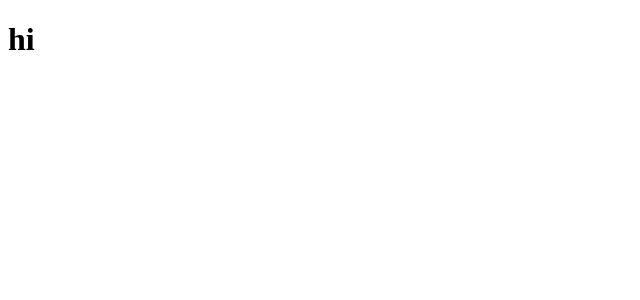
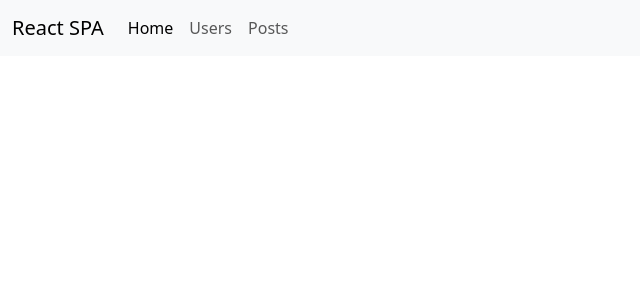
Before and after one commit to HamidEidy/React-spa, a React (Create React App) app: page / in a window 1280 px wide. Shown: the top 300 px of the page, without its empty margins (0-640 px from the left). Built offline with nearby package versions, Linux system fonts and the light colour scheme.

Commit message:
add bootstrap and create header

```diff
--- a/package.json
+++ b/package.json
@@ -6,8 +6,10 @@
     "@testing-library/jest-dom": "^5.17.0",
     "@testing-library/react": "^13.4.0",
     "@testing-library/user-event": "^13.5.0",
+    "bootstrap": "^5.3.2",
     "react": "^18.2.0",
     "react-dom": "^18.2.0",
+    "react-router-dom": "^6.21.2",
     "react-scripts": "5.0.1",
     "web-vitals": "^2.1.4"
   },
--- a/src/App.js
+++ b/src/App.js
@@ -1,6 +1,14 @@
+import Header from './components/Header';
+import { BrowserRouter, Routes, Route } from 'react-router-dom';
 function App() {
   return (
-<h1>hi</h1>
+    <BrowserRouter>
+        <Header />
+    <Routes>
+      <Route />
+    </Routes>
+    </BrowserRouter>
+
   );
 }
 
--- /dev/null
+++ b/src/components/Header.js
@@ -0,0 +1,28 @@
+import { NavLink } from "react-router-dom";
+
+const Header = () =>{
+    return(
+        <nav className="navbar navbar-expand-lg navbar-light bg-light">
+        <div className="container-fluid">
+            <NavLink className="navbar-brand" to="/">React SPA</NavLink>
+            <button className="navbar-toggler" type="button" data-bs-toggle="collapse" data-bs-target="#navbarSupportedContent" aria-controls="navbarSupportedContent" aria-expanded="false" aria-label="Toggle navigation">
+                <span className="navbar-toggler-icon"></span>
+            </button>
+            <div className="collapse navbar-collapse" id="navbarSupportedContent">
+                <ul className="navbar-nav me-auto mb-2 mb-lg-0">
+                    <li className="nav-item">
+                        <NavLink className={(navData) => navData.isActive ? "nav-link active" : "nav-link"} aria-current="page" to="/">Home</NavLink>
+                    </li>
+                    <li className="nav-item">
+                        <NavLink className={(navData) => navData.isActive ? "nav-link active" : "nav-link"}  to="/users">Users</NavLink>
+                    </li>
+                    <li className="nav-item">
+                        <NavLink className={(navData) => navData.isActive ? "nav-link active" : "nav-link"}  to="/posts">Posts</NavLink>
+                    </li>
+                </ul>
+            </div>
+        </div>
+    </nav>
+    )
+}
+export default Header
--- a/src/index.js
+++ b/src/index.js
@@ -1,7 +1,7 @@
 import React from 'react';
 import ReactDOM from 'react-dom/client';
 import App from './App';
-
+import 'bootstrap/dist/css/bootstrap.min.css';
 const root = ReactDOM.createRoot(document.getElementById('root'));
 root.render(
   <React.StrictMode>
```
Also changed, not shown: 2 other files (tests, documents, lock files or other folders).
